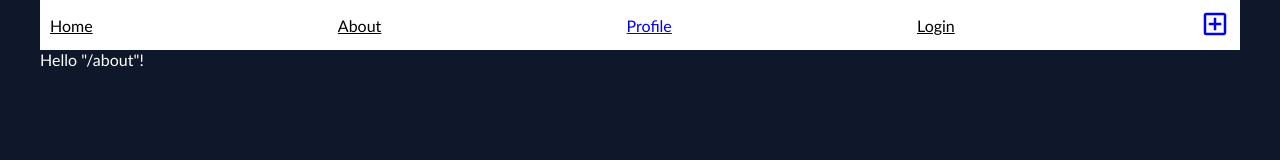
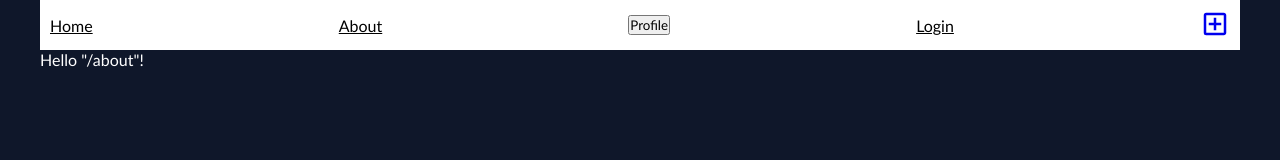
Before and after one commit to abrandon1999/exotic_life_FE, a React (Vite) app: page /about in a window 1280 px wide. Shown: the top 160 px of the page. Built offline with nearby package versions, Linux system fonts and the light colour scheme.

Commit message:
Fix the card component

```diff
--- a/src/components/Card.tsx
+++ b/src/components/Card.tsx
@@ -18,8 +18,10 @@ export default function Card({ post }: Props) {
   const description = post.description;
   const userId = post.userId;
   const userName = post.user.name;
-  const profileImage = post.user.profile.image.path;
-  console.log(post);
+  const profileImage = post.user.profile.image
+    ? post.user.profile.image.path
+    : null;
+
   return (
     <div style={container}>
       <CardHeader date={date} />
--- a/src/components/CardProfile.tsx
+++ b/src/components/CardProfile.tsx
@@ -4,12 +4,21 @@ import { BACKEND_BASE_URL } from "@/utils/variables";
 interface Props {
   userId: string;
   name: string;
-  image: string;
+  image: string | null;
 }
 export default function CardProfile({ userId, name, image }: Props) {
   return (
     <div style={profileContainer}>
-      <img src={`${BACKEND_BASE_URL}${image}`} alt="" style={profilePicture} />
+      {image ? (
+        <img
+          src={`${BACKEND_BASE_URL}${image}`}
+          alt=""
+          style={profilePicture}
+        />
+      ) : (
+        <div style={profilePicture}></div>
+      )}
+
       <Link
         to="/profile/$userId"
         params={{ userId }}
--- a/src/components/Navbar.tsx
+++ b/src/components/Navbar.tsx
@@ -1,9 +1,10 @@
 import type { CSSProperties } from "react";
-import { Link } from "@tanstack/react-router";
+import { Link, useNavigate } from "@tanstack/react-router";
 import { MdOutlineAddBox } from "react-icons/md";
-//FIXME: replace with the signed-in user's id
-const temp = "3b054c16-0e8d-4193-86a6-a6d0f3d2c28d";
+import { BACKEND_BASE_URL } from "@/utils/variables";
 export default function Navbar() {
+  const navigate = useNavigate();
+
   return (
     <div style={NavbarStyle}>
       <Link to="/" style={NavbarTextStyle}>
@@ -12,9 +13,7 @@ export default function Navbar() {
       <Link to="/about" style={NavbarTextStyle}>
         About
       </Link>
-      <Link to="/profile/$userId" params={{ userId: temp }}>
-        Profile
-      </Link>
+      <button onClick={() => handleProfile(navigate)}>Profile</button>
       <Link to="/login" style={NavbarTextStyle}>
         Login
       </Link>
@@ -23,6 +22,20 @@ export default function Navbar() {
       </Link>
     </div>
   );
+}
+type Navigate = ReturnType<typeof useNavigate>;
+
+async function handleProfile(navigate: Navigate) {
+  const response = await fetch(`${BACKEND_BASE_URL}/api/auth/me`, {
+    credentials: "include",
+    cache: "no-store",
+  });
+  if (!response.ok) {
+    navigate({ to: "/login" });
+    return;
+  }
+  const result = (await response.json()) as { userId: string };
+  navigate({ to: "/profile/$userId", params: { userId: result.userId } });
 }
 const ICON_SIZE = "30";
 const NavbarStyle: CSSProperties = {
--- a/src/lib/postLoader.ts
+++ b/src/lib/postLoader.ts
@@ -16,7 +16,7 @@ type Image = {
   path: string;
 };
 type Profile = {
-  image: Image;
+  image: Image | null;
 };
 type User = {
   id: string;
--- a/src/routes/post.tsx
+++ b/src/routes/post.tsx
@@ -149,7 +149,7 @@ function RouteComponent() {
   );
 
   async function handleSubmit(formData: FormData) {
-    //TODO: If is possible that the token could expires before the
+    //TODO: It is possible that the token could expires before the
     //handleSubmit is executed. If that happen the user should be
     //redirected to the login page
 
```
